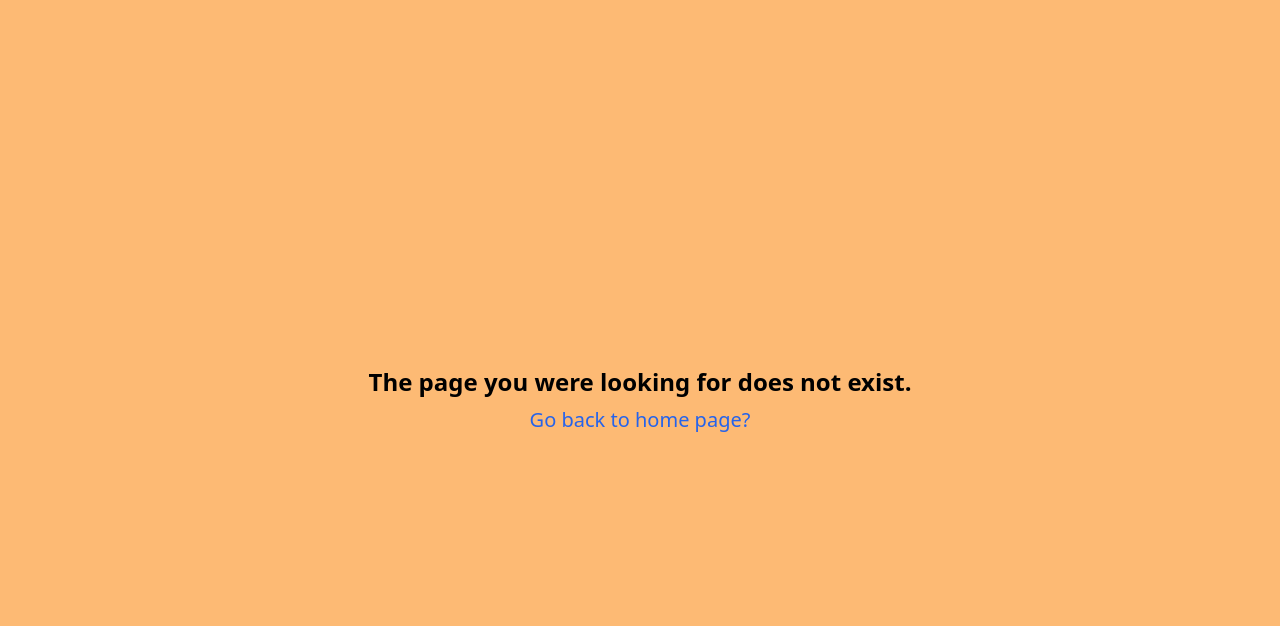
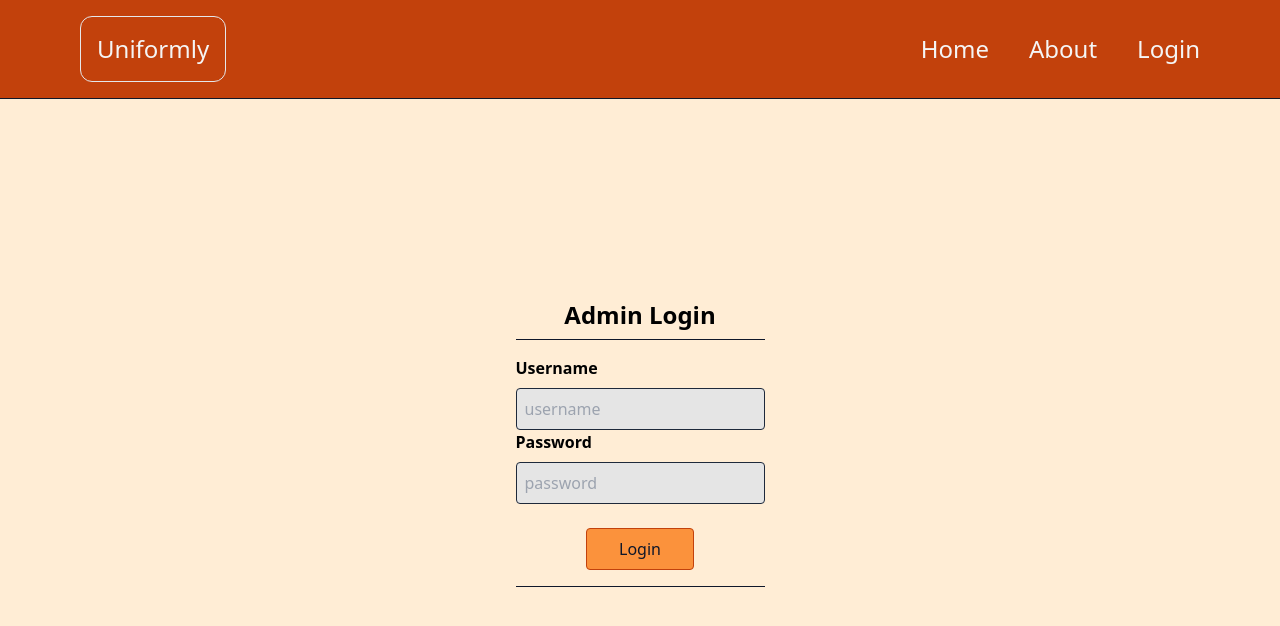
Before and after one commit to ghazankhan27/uniformly, a React (Create React App) app: page /admin in a window 1280 px wide. Shown: the top 626 px of the page. Built offline with nearby package versions, Linux system fonts and the light colour scheme.

Commit message:
included admin login

```diff
--- a/src/App.css
+++ b/src/App.css
@@ -79,3 +79,11 @@
   to{opacity: 1; transform: translateY(0em);}
 
 }
+
+.nav-animate{
+  animation: slide-from-top 350ms}
+
+@keyframes slide-from-top {
+  from {transform: translateY(-40%); opacity: 0;}
+  to {transform: translateY(0%); opacity: 1;}
+}
--- a/src/app/store.js
+++ b/src/app/store.js
@@ -1,8 +1,10 @@
 import { configureStore } from "@reduxjs/toolkit";
 import authReducer from "../redux/slices/AuthSlice";
+import adminAuthReducer from "../redux/slices/AdminAuthSlice";
 
 export default configureStore({
   reducer: {
     auth: authReducer,
+    adminAuth: adminAuthReducer,
   },
 });
--- a/src/components/nav/NavBar.js
+++ b/src/components/nav/NavBar.js
@@ -4,7 +4,7 @@ import Logo from "./Logo";
 
 export default function NavBar() {
   return (
-    <div className="flex md:items-center justify-between text-xl md:text-2xl py-4 px-2 md:px-20 bg-orange-700 text-neutral-100 border-b border-slate-900">
+    <div className="nav-animate flex md:items-center justify-between text-xl md:text-2xl py-4 px-2 md:px-20 bg-orange-700 text-neutral-100 border-b border-slate-900">
       <Logo></Logo>
       <LinksList></LinksList>
     </div>
--- a/src/index.js
+++ b/src/index.js
@@ -10,6 +10,7 @@ import { Provider } from "react-redux";
 import store from "./app/store";
 import Profile from "./pages/login/Profile";
 import NoRoute from "./pages/404/NoRoute";
+import Admin from "./pages/admin/Admin";
 
 const root = ReactDOM.createRoot(document.getElementById("root"));
 root.render(
@@ -20,6 +21,7 @@ root.render(
           <Route index element={<Home></Home>}></Route>
           <Route path="/profile" element={<Profile></Profile>}></Route>
           <Route path="/about" element={<About></About>}></Route>
+          <Route path="/admin" element={<Admin></Admin>}></Route>
         </Route>
         <Route path="*" element={<NoRoute></NoRoute>}></Route>
       </Routes>
--- /dev/null
+++ b/src/pages/admin/Admin.js
@@ -0,0 +1,9 @@
+import React from "react";
+import { useSelector } from "react-redux";
+import Dashboard from "./Dashboard";
+import LoginAdmin from "./LoginAdmin";
+
+export default function Admin() {
+  const auth = useSelector((state) => state.adminAuth.authorized);
+  return <>{auth ? <Dashboard></Dashboard> : <LoginAdmin></LoginAdmin>}</>;
+}
--- /dev/null
+++ b/src/pages/admin/Dashboard.js
@@ -0,0 +1,18 @@
+import React from "react";
+import { useDispatch } from "react-redux";
+import Button from "../../components/Button";
+import { setAuth } from "../../redux/slices/AdminAuthSlice";
+
+export default function Dashboard() {
+  const dispatch = useDispatch();
+  const logout = () => {
+    dispatch(setAuth(false));
+  };
+
+  return (
+    <div>
+      <p>Welcome to dashboard</p>
+      <Button clickHandler={logout} label={"Logout"}></Button>
+    </div>
+  );
+}
--- /dev/null
+++ b/src/pages/admin/LoginAdmin.js
@@ -0,0 +1,130 @@
+import React, { useState } from "react";
+import { useDispatch } from "react-redux";
+import { isEmpty } from "validator";
+import { setAuth } from "../../redux/slices/AdminAuthSlice";
+import InputField from "../../components/login - signup/components/InputField";
+import Button from "../../components/Button";
+
+export default function LoginAdmin() {
+  const dispatch = useDispatch();
+
+  const [username, setUsername] = useState("");
+  const [password, setPassword] = useState("");
+  const [usernameErrors, setUsernameErrors] = useState(false);
+  const [passwordErrors, setPasswordErrors] = useState(false);
+  const [message, setMessage] = useState(null);
+
+  const removeErrorMessages = () => {
+    if (usernameErrors !== false) setUsernameErrors(false);
+    if (passwordErrors !== false) setPasswordErrors(false);
+    if (message !== null) setMessage(null);
+  };
+
+  const handleUsernameChange = (event) => {
+    removeErrorMessages();
+    setUsername(event.target.value);
+  };
+
+  const handlePasswordChange = (event) => {
+    removeErrorMessages();
+    setPassword(event.target.value);
+  };
+
+  const usernameValidation = (username) => {
+    const usernameCheck = !isEmpty(username);
+
+    if (usernameCheck) {
+      setUsernameErrors(false);
+      return true;
+    }
+
+    setUsernameErrors(true);
+    return false;
+  };
+
+  const passwordValidation = (password) => {
+    const passwordCheck = !isEmpty(password);
+
+    if (passwordCheck) {
+      setPasswordErrors(false);
+      return true;
+    }
+
+    setPasswordErrors(true);
+    return false;
+  };
+
+  const login = (username, password) => {
+    const validated =
+      usernameValidation(username) && passwordValidation(password);
+
+    if (validated) {
+      const data = { username: username, password: password };
+
+      fetch("http://localhost:8000/admin/login", {
+        method: "POST",
+        headers: {
+          "Content-Type": "application/json",
+        },
+        body: JSON.stringify(data),
+      })
+        .then(async (res) => {
+          if (res.status !== 200) {
+            let data = await res.json();
+            setMessage(data.message);
+            return null;
+          } else {
+            return res.json();
+          }
+        })
+        .then((data) => {
+          if (data) {
+            dispatch(setAuth(true));
+          } else {
+            throw Error("Unauthorized");
+          }
+        })
+        .catch((error) => {
+          console.error("Error:", error);
+        });
+    } else {
+      return;
+    }
+  };
+  return (
+    <div className="fade-in flex flex-col items-center space-y-4 mt-36">
+      <div className="">
+        <p className="text-2xl font-bold my-4 text-center border-b border-slate-900 pb-2">
+          Admin Login
+        </p>
+        <InputField
+          label={"Username"}
+          type={"text"}
+          placeholder={"username"}
+          value={username}
+          changeHandler={handleUsernameChange}
+          valid={usernameErrors}
+          errorMessage={"Field cannot be empty."}
+        ></InputField>
+        <InputField
+          label={"Password"}
+          type={"password"}
+          placeholder={"password"}
+          value={password}
+          changeHandler={handlePasswordChange}
+          valid={passwordErrors}
+          errorMessage={"Field cannot be empty."}
+        ></InputField>
+        <div className="flex flex-col items-center space-y-2 mt-6">
+          <Button
+            clickHandler={() => login(username, password)}
+            label={"Login"}
+          ></Button>
+        </div>
+        <p className="text-xl font-semibold text-red-600 border-t border-slate-900 pt-2 mt-4 text-center">
+          {message}
+        </p>
+      </div>
+    </div>
+  );
+}
--- /dev/null
+++ b/src/redux/slices/AdminAuthSlice.js
@@ -0,0 +1,18 @@
+import { createSlice } from "@reduxjs/toolkit";
+
+export const adminAuthSlice = createSlice({
+  name: "adminAuth",
+  initialState: {
+    authorized: false,
+  },
+  reducers: {
+    setAuth: (state, action) => {
+      state.authorized = action.payload;
+    },
+  },
+});
+
+// Action creators are generated for each case reducer function
+export const { setAuth, setName } = adminAuthSlice.actions;
+
+export default adminAuthSlice.reducer;
```
